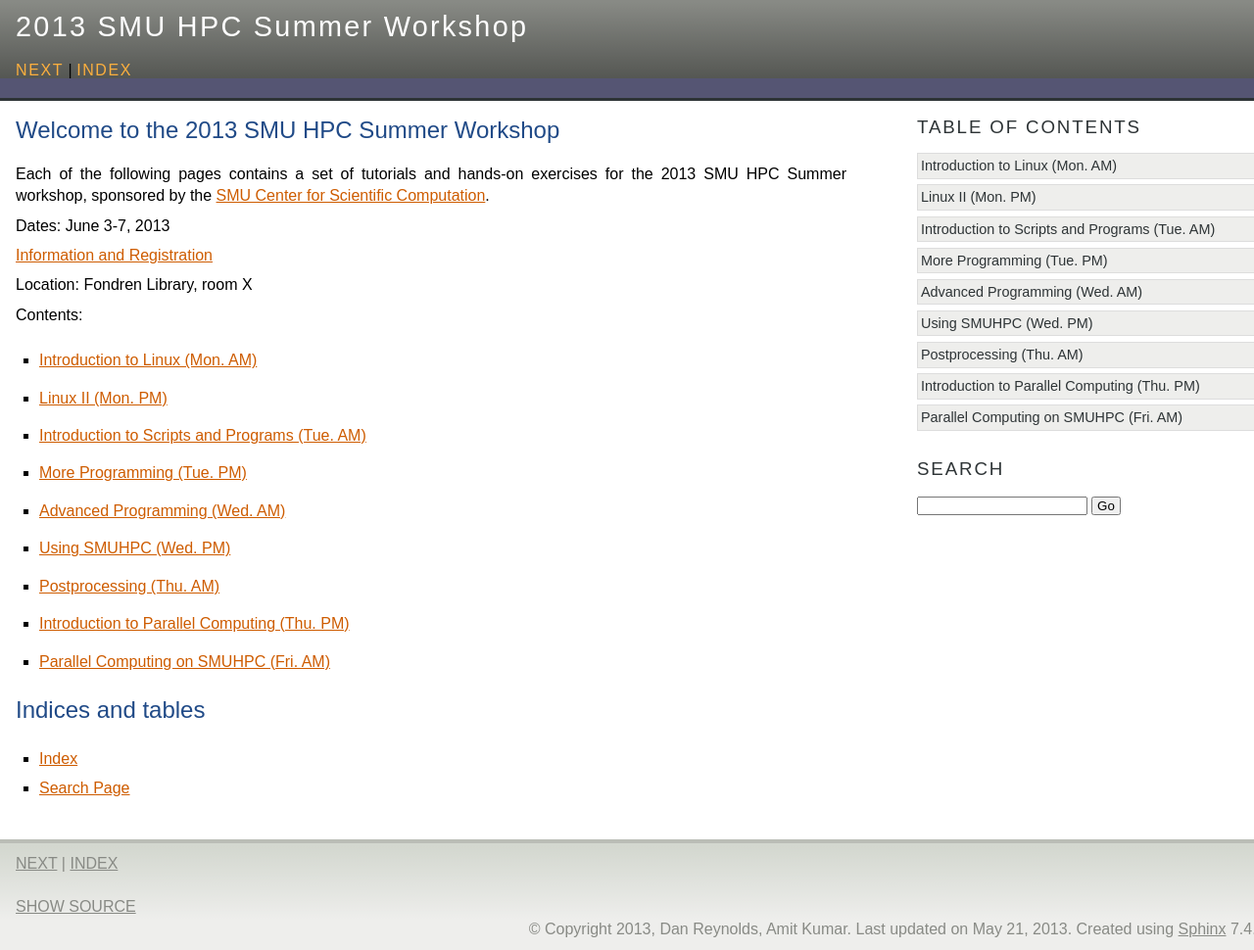
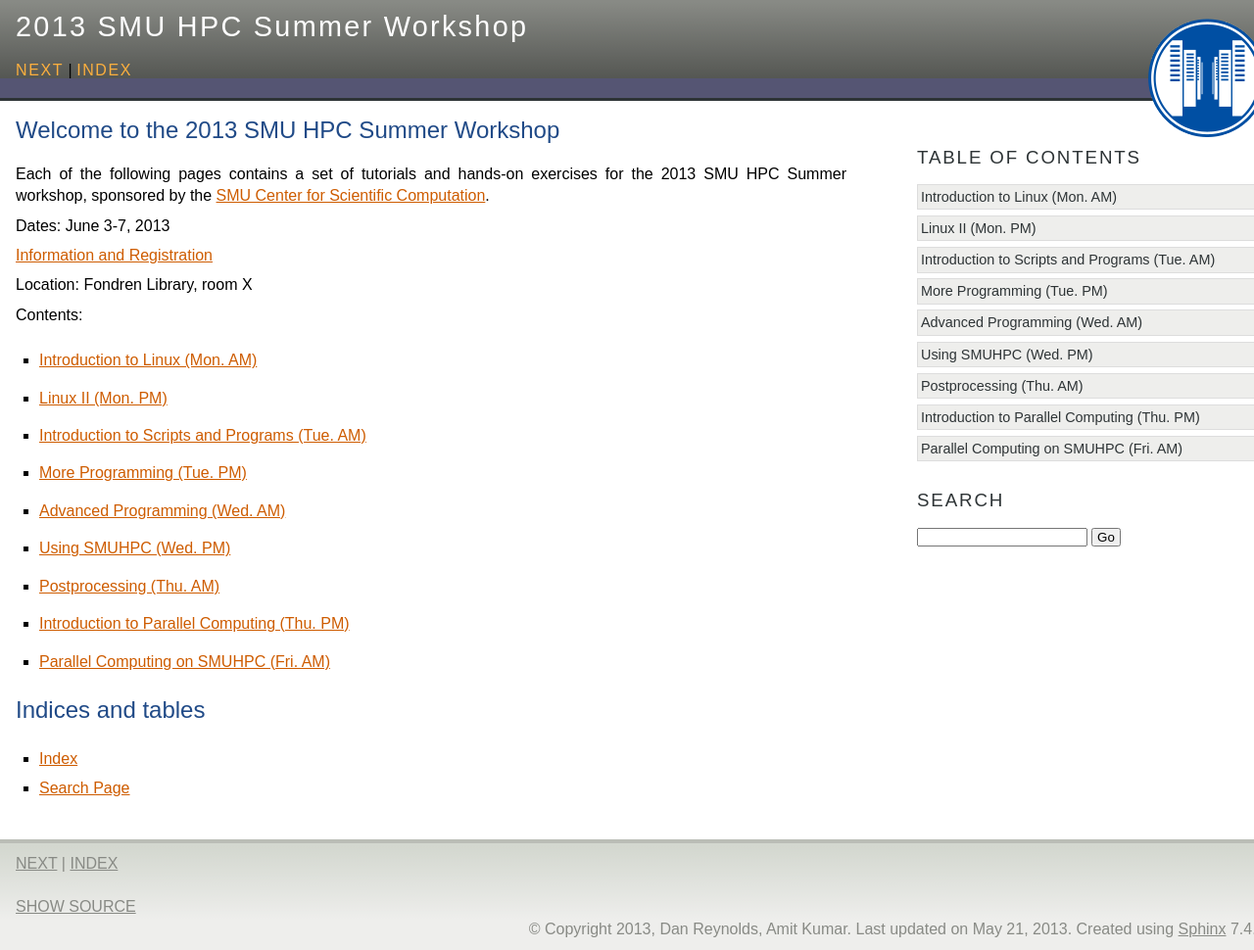
Before and after one commit to drreynolds/smuhpc-workshop, a Sphinx documentation site: the page built from source/index.rst, in a window 1280 px wide. Shown: the whole page at 98% size. Built offline with Sphinx 7.4.7, drawn with Linux system fonts in a browser that asks for light colours.

Commit message:
added logo to web pages

```diff
--- a/source/conf.py
+++ b/source/conf.py
@@ -140,7 +140,7 @@
 
 # The name of an image file (relative to this directory) to place at the top
 # of the sidebar.
-#html_logo = None
+html_logo = "figs/OIT-Icons-DataCenter.png"
 
 # The name of an image file (within the static path) to use as favicon of the
 # docs.  This file should be a Windows icon file (.ico) being 16x16 or 32x32
```
